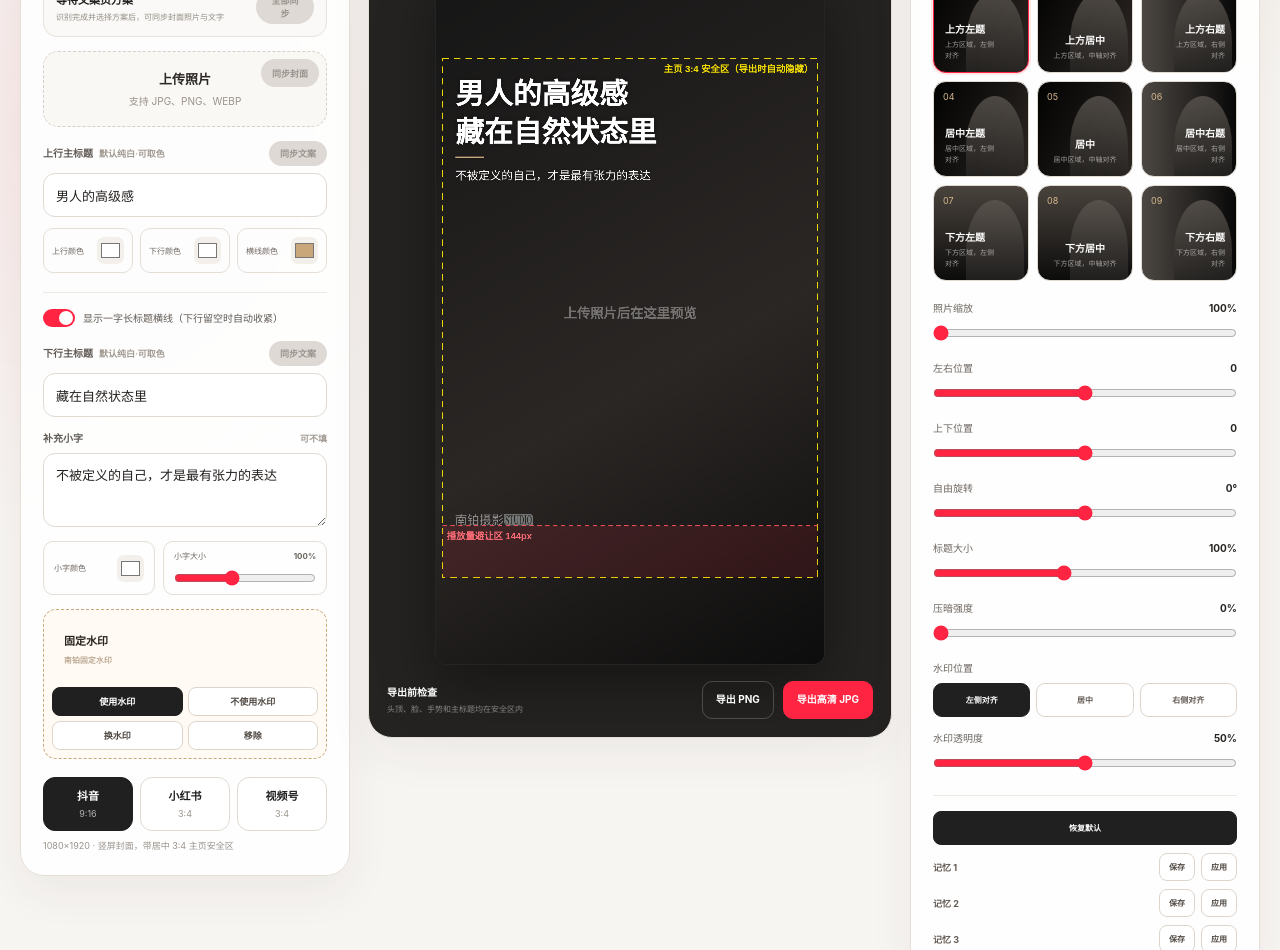
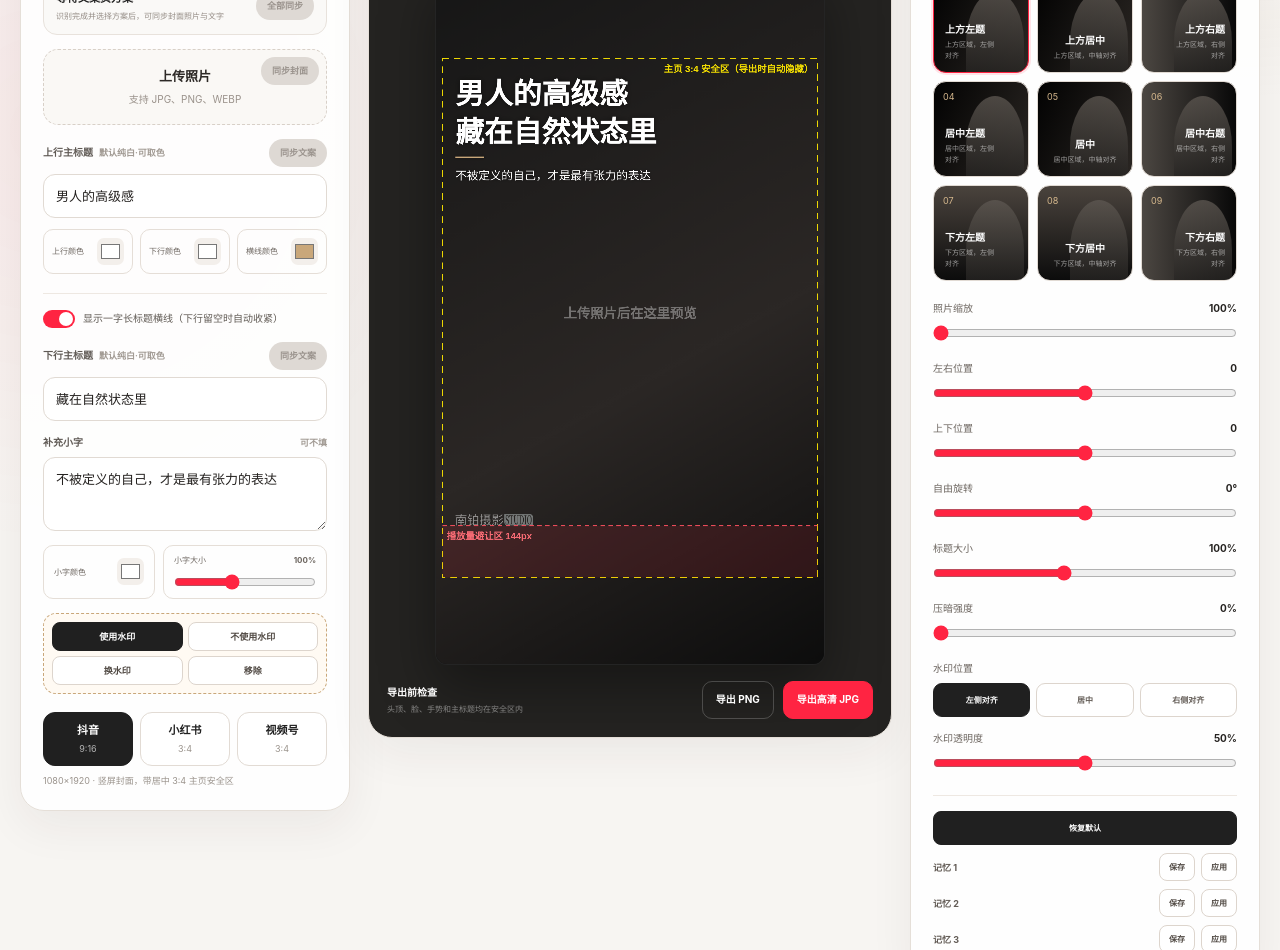
Before and after one commit to wdmm630202/nbo-cover-copy, a Next.js app: page /cover in a window 1280 px wide. Shown: the part 380-1330 px from the top of the page. Built offline with nearby package versions, Linux system fonts and the light colour scheme.

Commit message:
fix: align sync controls and simplify watermark panel

```diff
--- a/app/cover/CoverStudio.tsx
+++ b/app/cover/CoverStudio.tsx
@@ -1023,10 +1023,6 @@ export default function CoverStudio() {
                 event.target.value = "";
               }}
             />
-            <button type="button" onClick={() => updateSetting("watermarkEnabled", true)}>
-              <b>固定水印</b>
-              <span>{watermarkName || "南铂固定水印"}</span>
-            </button>
             <div className="studio-watermark-actions">
               <button type="button" className={settings.watermarkEnabled ? "is-active" : ""} onClick={() => updateSetting("watermarkEnabled", true)}>使用水印</button>
               <button type="button" className={!settings.watermarkEnabled ? "is-active" : ""} onClick={() => updateSetting("watermarkEnabled", false)}>不使用水印</button>
--- a/app/globals.css
+++ b/app/globals.css
@@ -427,9 +427,10 @@ body {
 
 .studio-copy-sync button {
   width: 58px;
-  min-height: 34px;
-  padding: 0 12px;
+  min-height: 28px;
+  padding: 0;
   font-size: 9px;
+  flex: 0 0 58px;
 }
 
 .studio-copy-sync button:disabled,
@@ -456,26 +457,7 @@ body {
   display: none;
 }
 
-.studio-watermark-box > button:first-of-type {
-  width: 100%;
-  min-height: 62px;
-  padding: 11px 48px 11px 12px;
-  display: flex;
-  flex-direction: column;
-  align-items: flex-start;
-  justify-content: center;
-  gap: 4px;
-  border: 0;
-  border-radius: 8px;
-  background: transparent;
-  color: #28231f;
-  text-align: left;
-  cursor: pointer;
-}
-
-.studio-watermark-box b { font-size: 11px; }
-.studio-watermark-box span { max-width: 100%; overflow: hidden; color: #9b8367; font-size: 8px; text-overflow: ellipsis; white-space: nowrap; }
-.studio-watermark-actions { margin-top: 7px; display: grid; grid-template-columns: repeat(2, minmax(0, 1fr)); gap: 5px; }
+.studio-watermark-actions { display: grid; grid-template-columns: repeat(2, minmax(0, 1fr)); gap: 5px; }
 .studio-watermark-actions button { min-width: 0; min-height: 29px; padding: 0 3px; border: 1px solid #ddd5cd; border-radius: 8px; background: #fff; color: #514a44; font-size: 9px; font-weight: 750; cursor: pointer; }
 .studio-watermark-actions button.is-active { border-color: #202020; background: #202020; color: #fff; }
 
@@ -592,9 +574,10 @@ body {
 
 .studio-field-heading button {
   width: 58px;
-  min-height: 25px;
-  padding: 0 9px;
+  min-height: 28px;
+  padding: 0;
   font-size: 9px;
+  flex: 0 0 58px;
 }
 
 .studio-field input,
```
Also changed, not shown: 3 other files (tests, documents, lock files or other folders).
